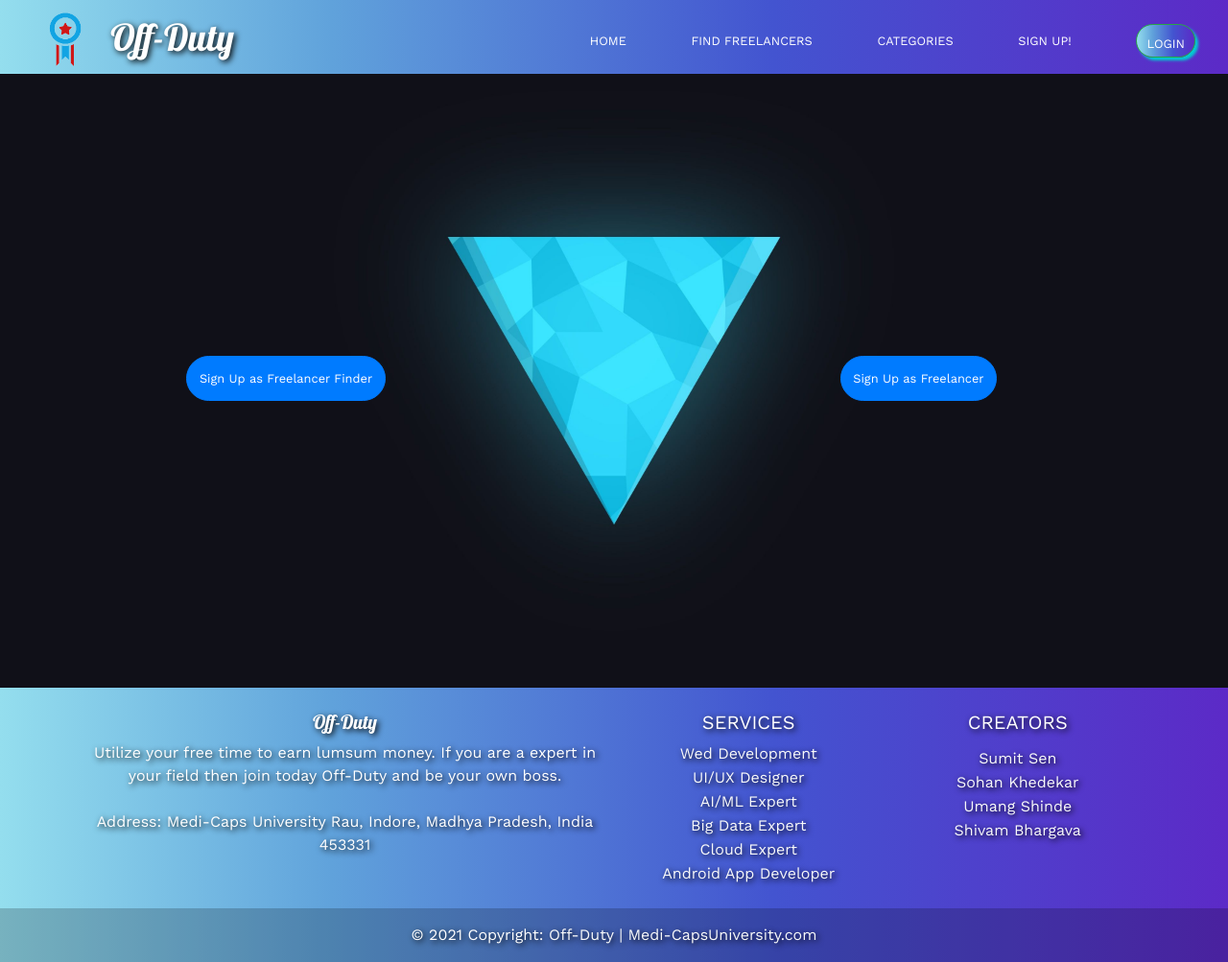
After one commit to sumitsen75/module2-solution, a PHP site: page /logindecide.html in a window 1280 px wide. The commit adds this page. Shown: the whole page at 96% size. Run offline with PHP 8.4, Linux system fonts and the light colour scheme; some libraries are stand-ins or nearby versions.

Commit message:
Project 2 Updates

```diff
--- /dev/null
+++ b/Project2/logindecide.html
@@ -0,0 +1,159 @@
+<!doctype html>
+<html lang="en">
+  <head>
+
+   <meta charset="utf-8">
+   <meta content="width=device-width, initial-scale=1" name="viewport" />
+
+   <link rel="stylesheet" type="text/css" href="logindecidestyles.css">
+   <link rel="stylesheet" href="https://maxcdn.bootstrapcdn.com/bootstrap/4.0.0/css/bootstrap.min.css" integrity="sha384-Gn5384xqQ1aoWXA+058RXPxPg6fy4IWvTNh0E263XmFcJlSAwiGgFAW/dAiS6JXm" crossorigin="anonymous">
+   <link rel="stylesheet" href="https://cdnjs.cloudflare.com/ajax/libs/font-awesome/4.7.0/css/font-awesome.min.css">
+
+   <link rel="preconnect" href="https://fonts.gstatic.com">
+   <link href="https://fonts.googleapis.com/css2?family=Balsamiq+Sans&display=swap" rel="stylesheet">
+   <link rel="preconnect" href="https://fonts.gstatic.com">
+   <link href="https://fonts.googleapis.com/css2?family=Chakra+Petch:wght@600&display=swap" rel="stylesheet">
+   <link rel="preconnect" href="https://fonts.gstatic.com">
+   <link href="https://fonts.googleapis.com/css2?family=Work+Sans&display=swap" rel="stylesheet">
+   <link rel="preconnect" href="https://fonts.gstatic.com">
+   <link href="https://fonts.googleapis.com/css2?family=Lobster&display=swap" rel="stylesheet">
+
+    <title>Off-Duty Freelancing Website</title>
+
+    <link rel = "icon" href = "images/logo.png" type = "image/x-icon">
+
+  </head>
+
+  <body >
+
+
+  	<nav class="nbar" style="background-color: rgb(148,222,238);background: linear-gradient(90deg, rgba(148,222,238,1) 0%, rgba(96,162,219,1) 27%, rgba(67,84,208,1) 63%, rgba(92,42,199,1) 100%); padding-bottom: 6vw;">
+		<div class="logo">
+			<img src="images/logo.png" alt="Off-DutyLogo" style="width: 59% ">
+
+		</div>
+
+		<div class="cname" style="font-family:'Lobster', cursive; font-size: 3vw; text-shadow: 2px 2px 6px #000000; margin-left:-30px;">
+			Off-Duty
+		</div>
+
+		<div class="menu" >
+			<ul>
+				<li >
+					<a  href="index.html">Home</a>
+				</li>
+				<li >
+					<a  href="#aboutus" >Find Freelancers</a>
+				</li>
+				<li >
+					<a  href="#categories">Categories</a>
+				</li>
+				<li>
+					<a  href="#signup">Sign Up!</a>
+				</li>
+				<li>
+					<button class="btn btn-success" id="btn1" type="submit" >Login</button>
+				</li>
+			</ul>
+
+		</div>
+  </nav>
+
+
+
+<div class="container-fluid"  style="background-image: url(images/back1.jpg); background-position: center; background-repeat: no-repeat; background-size: cover; height: 50vw; margin-bottom: 0px;">
+
+<div class="parent" style="padding-top:23vw; padding-left: 14vw;">
+   <div class="child1">
+     <button class="btn btn-primary"  style="border-radius: 4vw; text-align: center; padding: 1vw; font-size: 1vw; font-family:'Work Sans', sans-serif;"> Sign Up as Freelancer Finder</button>
+   </div>
+
+   <div class="child2" style="padding-left: 37vw;">
+       <button class="btn btn-primary" style="border-radius: 4vw; text-align: center; padding: 1vw; font-size: 1vw; font-family:'Work Sans', sans-serif;"> Sign Up as Freelancer</button>
+   </div>
+</div>
+</div>
+
+
+
+
+
+
+<footer class="bg-light text-center text-lg-start" style="background-color: Lavender; background:rgb(148,222,238);background: linear-gradient(90deg, rgba(148,222,238,1) 0%, rgba(96,162,219,1) 27%, rgba(67,84,208,1) 63%, rgba(92,42,199,1) 100%);">
+  <div class="container p-4">
+    <div class="row">
+      <div class="col-lg-6 col-md-12 mb-4 mb-md-0">
+        <h5 class="text" style="color: white; text-shadow: 2px 2px 6px #000000; font-family:'Lobster'; ">Off-Duty</h5>
+
+        <p style="color: white; text-shadow: 2px 2px 6px #000000; font-family:'Work Sans', sans-serif;">
+          Utilize your free time to earn lumsum money. If you are a expert in your field then join today Off-Duty and be your own boss.
+         <br>
+         <br>
+          Address: Medi-Caps University Rau, Indore, Madhya Pradesh, India 453331
+        </p>
+      </div>
+
+      <div class="col-lg-3 col-md-6 mb-4 mb-md-0">
+        <h5 class="text-uppercase" style="color: white; text-shadow: 2px 2px 6px #000000; font-family:'Work Sans', sans-serif;">Services</h5>
+
+        <ul class="list-unstyled mb-0">
+          <li>
+            <a href="#!" class="text-light" style="text-shadow: 2px 2px 6px #000000; font-family:'Work Sans', sans-serif;" >Wed Development</a>
+          </li>
+          <li>
+            <a href="#!" class="text-light" style=" text-shadow: 2px 2px 6px #000000; font-family:'Work Sans', sans-serif;">UI/UX Designer</a>
+          </li>
+          <li>
+            <a href="#!" class="text-light" style="text-shadow: 2px 2px 6px #000000; font-family:'Work Sans', sans-serif;">AI/ML Expert</a>
+          </li>
+          <li>
+            <a href="#!" class="text-light" style="text-shadow: 2px 2px 6px #000000; font-family:'Work Sans', sans-serif;">Big Data Expert</a>
+          </li>
+          <li>
+            <a href="#!" class="text-light" style="text-shadow: 2px 2px 6px #000000; font-family:'Work Sans', sans-serif;">Cloud Expert</a>
+          </li>
+          <li>
+            <a href="#!" class="text-light" style="text-shadow: 2px 2px 6px #000000;font-family:'Work Sans', sans-serif;">Android App Developer</a>
+          </li>
+        </ul>
+      </div>
+
+      <div class="col-lg-3 col-md-6 mb-4 mb-md-0">
+        <h5 class="text-uppercase mb-0" style="color: white; text-shadow: 2px 2px 6px #000000; font-family:'Work Sans', sans-serif;">CREATORS</h5>
+
+        <ul class="list-unstyled" style="padding-top:1vw; ">
+          <li>
+            <a href="#!" class="text-light" style="text-shadow: 2px 2px 6px #000000;font-family:'Work Sans', sans-serif;">Sumit Sen</a>
+          </li>
+          <li>
+            <a href="#!" class="text-light" style="text-shadow: 2px 2px 6px #000000; font-family:'Work Sans', sans-serif;">Sohan Khedekar</a>
+          </li>
+          <li>
+            <a href="#!" class="text-light" style="text-shadow: 2px 2px 6px #000000;font-family:'Work Sans', sans-serif;">Umang Shinde</a>
+          </li>
+          <li>
+            <a href="#!" class="text-light" style="text-shadow: 2px 2px 6px #000000;font-family:'Work Sans', sans-serif;">Shivam Bhargava</a>
+          </li>
+        </ul>
+      </div>
+    </div>
+  </div>
+  <div class="text-center p-3" style="background-color: rgba(0, 0, 0, 0.2); color: white;text-shadow: 2px 2px 6px #000000; font-family:'Work Sans', sans-serif;">
+    © 2021 Copyright:
+    <a class="text-light" href="https://www.medicaps.ac.in/"> Off-Duty | Medi-CapsUniversity.com</a>
+  </div>
+
+</footer>
+
+
+
+
+
+    <script src="https://code.jquery.com/jquery-3.2.1.slim.min.js" integrity="sha384-KJ3o2DKtIkvYIK3UENzmM7KCkRr/rE9/Qpg6aAZGJwFDMVNA/GpGFF93hXpG5KkN" crossorigin="anonymous"></script>
+    <script src="https://cdnjs.cloudflare.com/ajax/libs/popper.js/1.12.9/umd/popper.min.js" integrity="sha384-ApNbgh9B+Y1QKtv3Rn7W3mgPxhU9K/ScQsAP7hUibX39j7fakFPskvXusvfa0b4Q" crossorigin="anonymous"></script>
+    <script src="https://maxcdn.bootstrapcdn.com/bootstrap/4.0.0/js/bootstrap.min.js" integrity="sha384-JZR6Spejh4U02d8jOt6vLEHfe/JQGiRRSQQxSfFWpi1MquVdAyjUar5+76PVCmYl" crossorigin="anonymous"></script>
+
+
+  </body>
+
+</html>
--- /dev/null
+++ b/Project2/logindecidestyles.css
@@ -0,0 +1,97 @@
+ *{
+           margin: 0; padding: 0; box-sizing: border-box;
+      }
+
+        .head {
+            background-color: rgb(148,222,238);
+            height: 100vh;
+            width: 100%;
+            background: linear-gradient(90deg, rgba(148,222,238,1) 0%, rgba(96,162,219,1) 27%, rgba(67,84,208,1) 63%, rgba(92,42,199,1) 100%);
+            clip-path: polygon(0% 0%, 100% 0%,100% 85%,0% 100%);
+
+        }
+
+
+        .nbar{
+            width: 100%;
+            height: 70px;
+            display:flex;
+
+        }
+
+
+        .logo {
+
+           margin-left: 3vw;
+           margin-top: 1vw;
+
+        }
+
+
+
+        #btn1 {
+            font-size: 1vw;
+            font-family:'Work Sans', sans-serif;
+            border-radius: 40px;
+            text-align: center;
+            padding: 0.8vw;
+            height: 2.8vw;
+            background: rgb(148,222,238);
+            background: linear-gradient(90deg, rgba(148,222,238,1) 0%, rgba(96,162,219,1) 27%, rgba(67,84,208,1) 63%, rgba(92,42,199,1) 100%);
+            box-shadow: 3px 3px 3px #00CED1;
+
+        }
+
+
+
+
+         .cname {
+
+            font-size: 34px;
+            font-family:'Lobster', cursive;
+            color: white;
+            line-height: 78px;
+            margin-left: 15px;
+            width: 40%;
+        }
+
+
+
+
+        .menu {
+            font-size: 14px;
+            font-family: 'Balsamiq Sans', cursive;
+            color: white;
+            height: 85px;
+            width: 60%;
+
+        }
+
+        .menu ul{
+            width: 100%;
+            height: 85px;
+            display: flex;
+            flex-direction: row;
+            justify-content: space-around;
+            align-items: center;
+        }
+
+        .menu  ul li{
+            list-style: none;
+            text-transform: uppercase;
+            font-size: 1vw;
+            font-family: 'Work Sans', sans-serif;
+        }
+
+        .menu ul li a{
+            color: white;
+
+        }
+
+        .menu ul li button{
+            text-transform: uppercase;
+        }
+
+        .parent {
+          display: flex;
+        }
--- a/Project2/styles.css
+++ b/Project2/styles.css
@@ -22,8 +22,8 @@
 
         .logo {
 
-           margin-left: 20px;
-           margin-top: 14px;
+           margin-left: 3vw;
+           margin-top: 1vw;
 
         }
 
```
Also changed, not shown: Project2/home.html (+109 -34 lines), Project2/images/back1.jpg (added), Project2/images/logo2.png (deleted).
